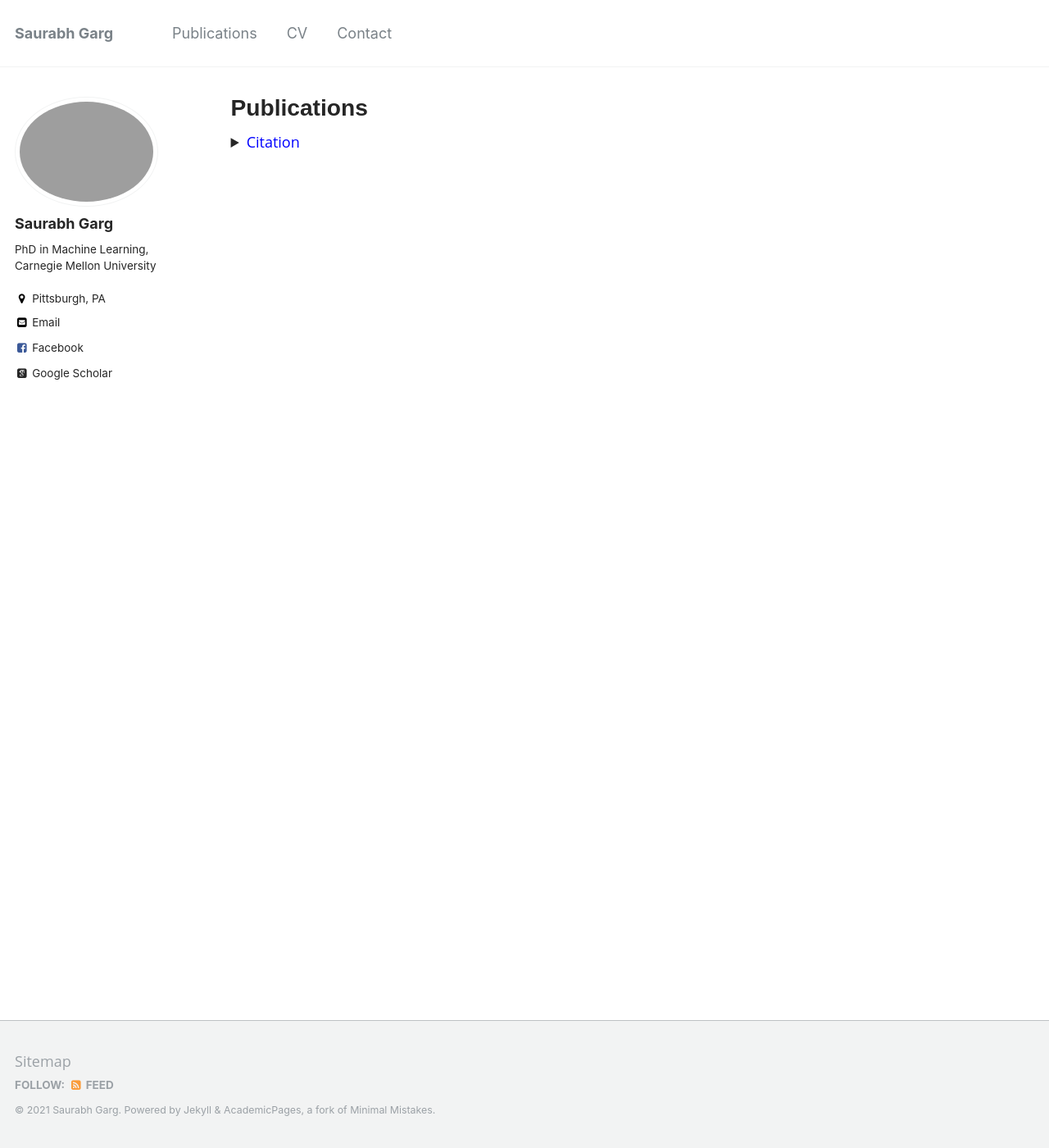
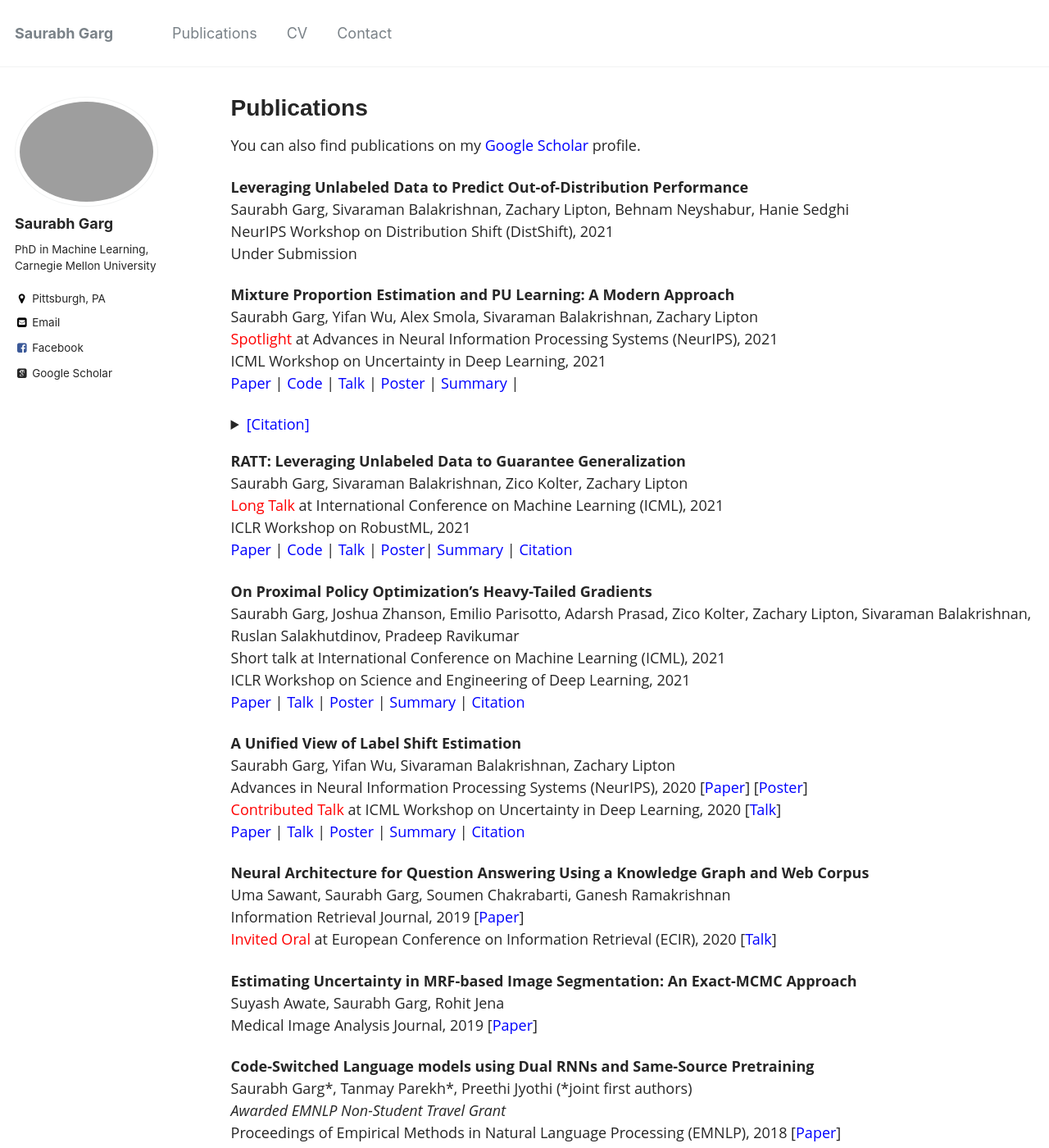
Before and after one commit to saurabhgarg1996/saurabhgarg1996.github.io, a Jekyll site: the page built from _pages/publications.md, in a window 1280 px wide and 1400 px high. Shown: the whole window at 82% size. Built offline with Jekyll 4.4.1, drawn with Linux system fonts in a browser that asks for light colours; some web fonts are replaced; some of the changed text lies outside the part shown.

Commit message:
Arxiv updates

````diff
--- a/_pages/publications.md
+++ b/_pages/publications.md
@@ -1,12 +1,27 @@
 ---
+layout: archive
 title: "Publications"
 permalink: /publications/
 author_profile: true
 urlcolor: blue
 ---
 
+You can also find publications on my <span style="color:blue">[Google Scholar](https://scholar.google.com/citations?user=SAnJ1hIAAAAJ&hl=en")</span> profile.
+
+**Leveraging Unlabeled Data to Predict Out-of-Distribution Performance**
+Saurabh Garg, Sivaraman Balakrishnan, Zachary Lipton, Behnam Neyshabur, Hanie Sedghi
+NeurIPS Workshop on Distribution Shift (DistShift), 2021
+Under Submission
+
+
+**Mixture Proportion Estimation and PU Learning: A Modern Approach**
+Saurabh Garg, Yifan Wu, Alex Smola, Sivaraman Balakrishnan, Zachary Lipton
+<span style="color:red">Spotlight</span> at Advances in Neural Information Processing Systems (NeurIPS), 2021
+ICML Workshop on Uncertainty in Deep Learning, 2021
+<span style="color:blue">[Paper](https://arxiv.org/abs/2111.00980)</span> | <span style="color:blue">[Code](https://github.com/acmi-lab/PU_learning)</span> | <span style="color:blue">[Talk]()</span> | <span style="color:blue">[Poster]()</span> | <span style="color:blue">[Summary]()</span> |
 <details>
-<summary><span style="color:blue">Citation</span></summary>
+<summary><span style="color:blue">[Citation]</span> </summary>
+<p>
 ```
 @article{garg2021mixture,
     title={Mixture Proportion Estimation and PU Learning: A Modern Approach},
@@ -15,4 +30,51 @@ urlcolor: blue
     journal={arXiv preprint arXiv:2111.00980},
 }
 ```
+</p>
 </details>
+
+**RATT: Leveraging Unlabeled Data to Guarantee Generalization**
+Saurabh Garg, Sivaraman Balakrishnan, Zico Kolter, Zachary Lipton
+<span style="color:red">Long Talk</span> at International Conference on Machine Learning (ICML), 2021
+ICLR Workshop on RobustML, 2021
+<span style="color:blue">[Paper](https://arxiv.org/abs/2105.00303)</span> | <span style="color:blue">[Code]()</span> | <span style="color:blue">[Talk]()</span> | <span style="color:blue">[Poster](https://drive.google.com/file/d/1H25csKq622EDMtw2en-aDQxqNcP1Mcdg/view?usp=sharing)</span>| <span style="color:blue">[Summary]()</span> | <span style="color:blue">[Citation]()</span>
+
+**On Proximal Policy Optimization's Heavy-Tailed Gradients**
+Saurabh Garg, Joshua Zhanson, Emilio Parisotto, Adarsh Prasad, Zico Kolter, Zachary Lipton, Sivaraman Balakrishnan, Ruslan Salakhutdinov, Pradeep Ravikumar
+Short talk at International Conference on Machine Learning (ICML), 2021
+ICLR Workshop on Science and Engineering of Deep Learning, 2021
+<span style="color:blue">[Paper](https://arxiv.org/pdf/2102.10264.pdf)</span> | <span style="color:blue">[Talk](https://drive.google.com/file/d/1Uvcuqbcv9w2NQNSVoOdoLsDcyf2FpBc3/view?usp=sharing)</span> | <span style="color:blue">[Poster](https://drive.google.com/file/d/1U2GxKvBqEC32vY-DZxnzHT80rj8fePqr/view?usp=sharing)</span> | <span style="color:blue">[Summary]()</span> | <span style="color:blue">[Citation]()</span>
+
+
+**A Unified View of Label Shift Estimation**
+Saurabh Garg, Yifan Wu, Sivaraman Balakrishnan, Zachary Lipton
+Advances in Neural Information Processing Systems (NeurIPS), 2020 \[[<span style="color:blue">Paper</span>](https://arxiv.org/abs/2003.07554)\] \[[<span style="color:blue">Poster</span>](https://drive.google.com/file/d/13hpynIYM69nSRqj-7CHdvEdG7amC9phy/view?usp=sharing)\]
+<span style="color:red">Contributed Talk</span> at ICML Workshop on Uncertainty in Deep Learning, 2020 \[[<span style="color:blue">Talk</span>](https://slideslive.com/38930578/a-unified-view-of-label-shift-estimation?ref=speaker-37449-latest)\]
+<span style="color:blue">[Paper](https://arxiv.org/abs/2003.07554)</span> | <span style="color:blue">[Talk](https://drive.google.com/file/d/1Uvcuqbcv9w2NQNSVoOdoLsDcyf2FpBc3/view?usp=sharing)</span> | <span style="color:blue">[Poster](https://drive.google.com/file/d/1U2GxKvBqEC32vY-DZxnzHT80rj8fePqr/view?usp=sharing)</span> | <span style="color:blue">[Summary]()</span> | <span style="color:blue">[Citation]()</span>
+
+**Neural Architecture for Question Answering Using a Knowledge Graph and Web Corpus**
+Uma Sawant, Saurabh Garg, Soumen Chakrabarti, Ganesh Ramakrishnan
+Information Retrieval Journal, 2019 \[[<span style="color:blue">Paper</span>](https://arxiv.org/abs/1706.00973)\]
+<span style="color:red">Invited Oral</span> at European Conference on Information Retrieval (ECIR), 2020 \[[<span style="color:blue">Talk</span>](https://youtu.be/cVZ3Qj8sJCk?t=24540)\]
+
+
+**Estimating Uncertainty in MRF-based Image Segmentation: An Exact-MCMC Approach**
+Suyash Awate, Saurabh Garg, Rohit Jena
+Medical Image Analysis Journal, 2019 \[[<span style="color:blue">Paper</span>](https://doi.org/10.1016/j.media.2019.04.014)\]
+
+
+**Code-Switched Language models using Dual RNNs and Same-Source Pretraining**
+Saurabh Garg\*, Tanmay Parekh\*, Preethi Jyothi (\*joint first authors)
+*Awarded EMNLP Non-Student Travel Grant*
+Proceedings of Empirical Methods in Natural Language Processing (EMNLP), 2018 \[[<span style="color:blue">Paper</span>](http://aclweb.org/anthology/D18-1346)\]
+
+
+**Uncertainty Estimation in Segmentation with Perfect MCMC Sampling in Bayesian MRFs**
+Saurabh Garg, Suyash Awate
+Proceedings of Medical Image Computing & Computer Assisted Intervention (MICCAI), 2019 \[[<span style="color:blue">Paper</span>](https://link.springer.com/chapter/10.1007/978-3-030-00928-1_76)\]
+
+
+**Dual Language Models for Code Mixed Speech Recognition**
+Saurabh Garg, Tanmay Parekh, Preethi Jyothi
+*Awarded ISCA Student Travel Grant*
+Proceedings of Interspeech 2018 (19th Annual Conference of ISCA) \[[<span style="color:blue">Paper</span>](https://www.semanticscholar.org/paper/Dual-Language-Models-for-Code-Switched-Speech-Garg-Parekh/5c0371c3e34722f0fbdf5669c8e5361fac60bbcd)\]
````
Also changed, not shown: 1 other file.
